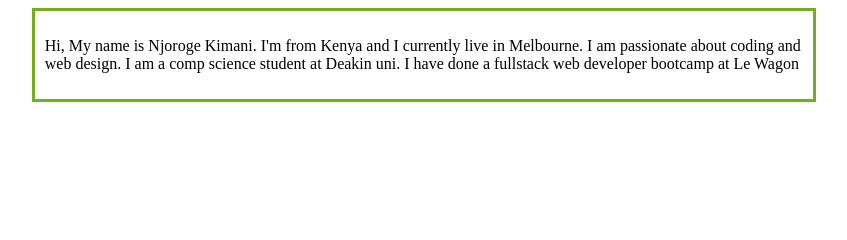
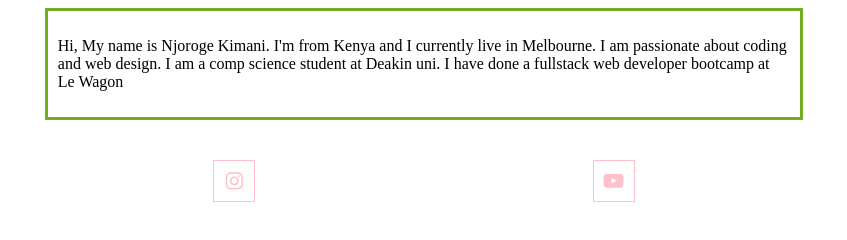
Before and after one commit to Njoroge2001/myportfolio, a plain HTML site: page index.html in a window 1280 px wide. Shown: the whole page, without its empty margins (216-1063 px from the left). Drawn offline with Linux system fonts and the light colour scheme.

Commit message:
added icons for social links

```diff
--- a/index.html
+++ b/index.html
@@ -6,6 +6,7 @@
     <link rel="icon" type="image/png" href="./images/favicon.png">
     <link href="https://fonts.googleapis.com/css?family=Fjalla+One|Source+Sans+Pro:400,700" rel="stylesheet">
     <link rel="stylesheet" href="style.css">
+    <link rel="stylesheet" href="https://netdna.bootstrapcdn.com/font-awesome/4.7.0/css/font-awesome.min.css" />
     <meta name="viewport" content="width=device-width, initial-scale=1">
   </head>
   <body>
@@ -14,6 +15,11 @@
         <p>Hi, My name is Njoroge Kimani. I'm from Kenya and I currently live in Melbourne. I am passionate about coding and web design. I am a comp science student at Deakin uni. I have done a fullstack web developer bootcamp at Le Wagon</p>
       </div>
       <div class="footer">
+        <div class="social-links">
+          <i class="fa fa-instagram"></i>
+          <i class="fa fa-youtube-play"></i>
+
+      </div>
       </div>
     </div>
   </body>
--- a/style.css
+++ b/style.css
@@ -1,6 +1,34 @@
-.main-text{
+.container{
   margin: auto;
   width: 60%;
+}
+
+.main-text{
   border: 3px solid #73AD21;
   padding: 10px;
 }
+
+.social-links{
+  display: flex;
+  text-align: center;
+  justify-content: space-around;
+}
+
+.social-links .fa{
+  height: 40px;
+  width: 40px;
+  font-size: 20px;
+  line-height: 40px;
+  border: 1px solid pink;
+  margin: 40px 5px 0;
+  color:pink;
+  cursor: pointer;
+  transition: 0.5s;
+}
+
+.social-links .fa:hover{
+  background: pink;
+  color: #fff;
+  transform: translate(-7px);
+
+}
```
